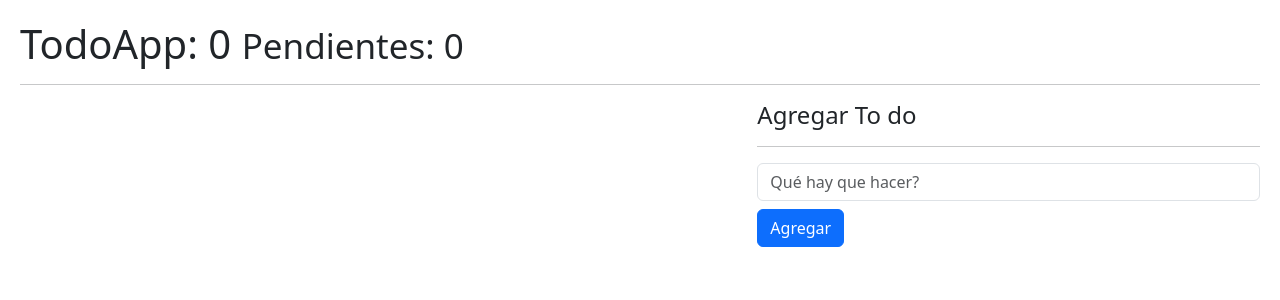
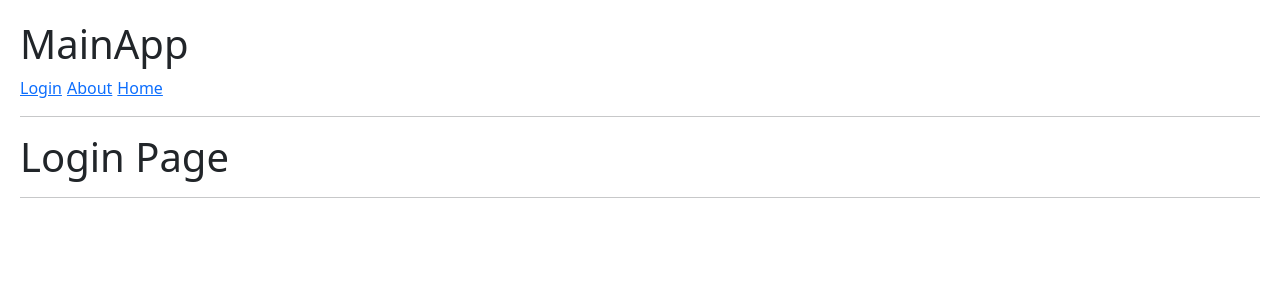
Before and after one commit to guseppe/05-hook-app, a React (Vite) app: page / in a window 1280 px wide. Shown: the top 300 px of the page. Built offline with nearby package versions, Linux system fonts and the light colour scheme.

Commit message:
React router

```diff
--- a/package.json
+++ b/package.json
@@ -11,7 +11,8 @@
   },
   "dependencies": {
     "react": "^18.3.1",
-    "react-dom": "^18.3.1"
+    "react-dom": "^18.3.1",
+    "react-router-dom": "^7.1.1"
   },
   "devDependencies": {
     "@eslint/js": "^9.11.1",
--- /dev/null
+++ b/src/09-useContext/AboutPage.jsx
@@ -0,0 +1,9 @@
+
+export const AboutPage = () => {
+    return (
+      <>
+          <h1>About Page</h1>
+          <hr/>
+      </>
+    )
+  }
--- /dev/null
+++ b/src/09-useContext/HomePage.jsx
@@ -0,0 +1,9 @@
+
+export const HomePage = () => {
+    return (
+      <>
+          <h1>Home Page</h1>
+          <hr/>
+      </>
+    )
+  }
--- /dev/null
+++ b/src/09-useContext/LoginPage.jsx
@@ -0,0 +1,9 @@
+
+export const LoginPage = () => {
+  return (
+    <>
+        <h1>Login Page</h1>
+        <hr/>
+    </>
+  )
+}
--- /dev/null
+++ b/src/09-useContext/Main.jsx
@@ -0,0 +1,20 @@
+
+import { Routes, Route, Navigate} from 'react-router-dom';
+import { LoginPage, HomePage, AboutPage } from './';
+import { Navbar } from './Navbar';
+export const Main = () => {
+  return (
+    <>
+        <h1>MainApp</h1>
+        <Navbar/>
+        <hr/>
+        <Routes>
+            <Route path="/" element={<LoginPage/>}/>
+            <Route path="about" element={<AboutPage/>}/>
+            <Route path="home" element={<HomePage/>}/>
+            {/* <Route path="/*" element={<LoginPage/>}/> */}
+            <Route path="/*" element={<Navigate to="/"/>}/>
+        </Routes>
+    </>
+  )
+}
--- /dev/null
+++ b/src/09-useContext/Navbar.jsx
@@ -0,0 +1,10 @@
+import { Routes, Route, Navigate, Link } from 'react-router-dom';
+export const Navbar = () => {
+  return (
+    <>
+        <Link to="/">Login</Link>
+        <Link to="/about">About</Link>
+        <Link to="/home">Home</Link>
+    </>
+  )
+}
--- /dev/null
+++ b/src/09-useContext/index.js
@@ -0,0 +1,3 @@
+export * from './LoginPage';
+export * from './HomePage';
+export * from './AboutPage';
--- a/src/index.css
+++ b/src/index.css
@@ -5,3 +5,7 @@ body {
 button {
     margin-right: 20px;
 }
+
+a{
+    margin-right: 5px;
+}
--- a/src/main.jsx
+++ b/src/main.jsx
@@ -1,8 +1,10 @@
 import { StrictMode } from 'react'
 import { createRoot } from 'react-dom/client'
+import { BrowserRouter } from "react-router-dom";
 // import { HooksApp } from './HooksApp.jsx'
 //import './08-useReducer/intro-reducer';
 import './index.css'
+
 // import { CounterApp } from './01-useState/CounterApp.jsx'
 // import { CounterWithCustomHook } from './01-useState/CounterWithCustomHook.jsx'
 //import { SimpleForm } from './02-useEfect/SimpleForm.jsx'
@@ -14,9 +16,12 @@ import './index.css'
 //import { MemorizeHook } from './06-Memo/MemorizeHook'
 //import { CallBackHook } from './06-Memo/CallBackHook'
 // import { Padre } from './07-tarea-memo/07-tarea-memo/Padre'
-import { TodoApp } from './08-useReducer/TodoApp'
+// import { TodoApp } from './08-useReducer/TodoApp'
+import { Main } from './09-useContext/Main'
 createRoot(document.getElementById('root')).render(
-  // <StrictMode>
-    <TodoApp/>
-  // </StrictMode>,
+  <BrowserRouter>
+   {/* <StrictMode> */}
+     <Main/>
+   {/* </StrictMode> */}
+  </BrowserRouter>
 )
```
Also changed, not shown: 1 other file (tests, documents, lock files or other folders).
